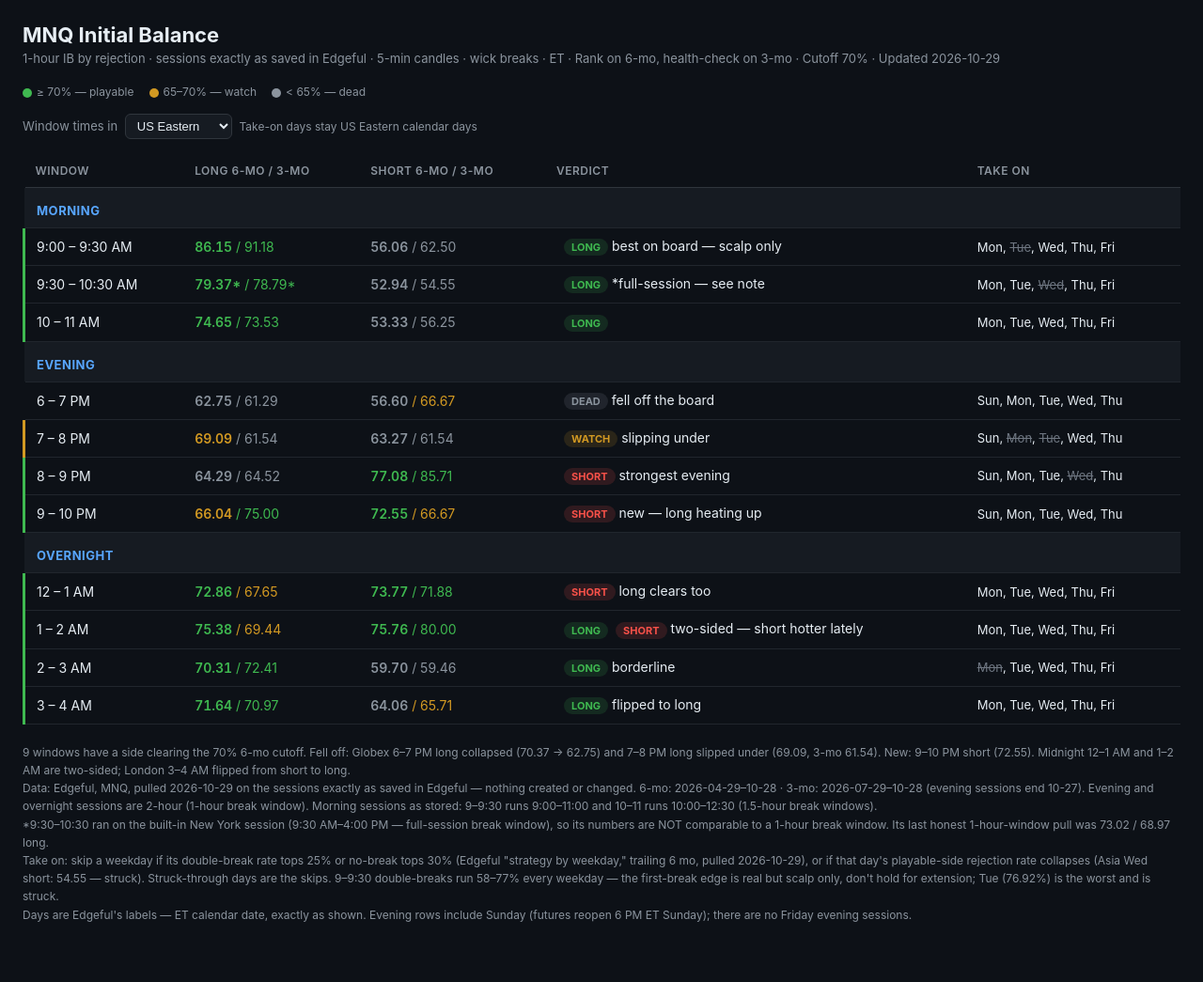
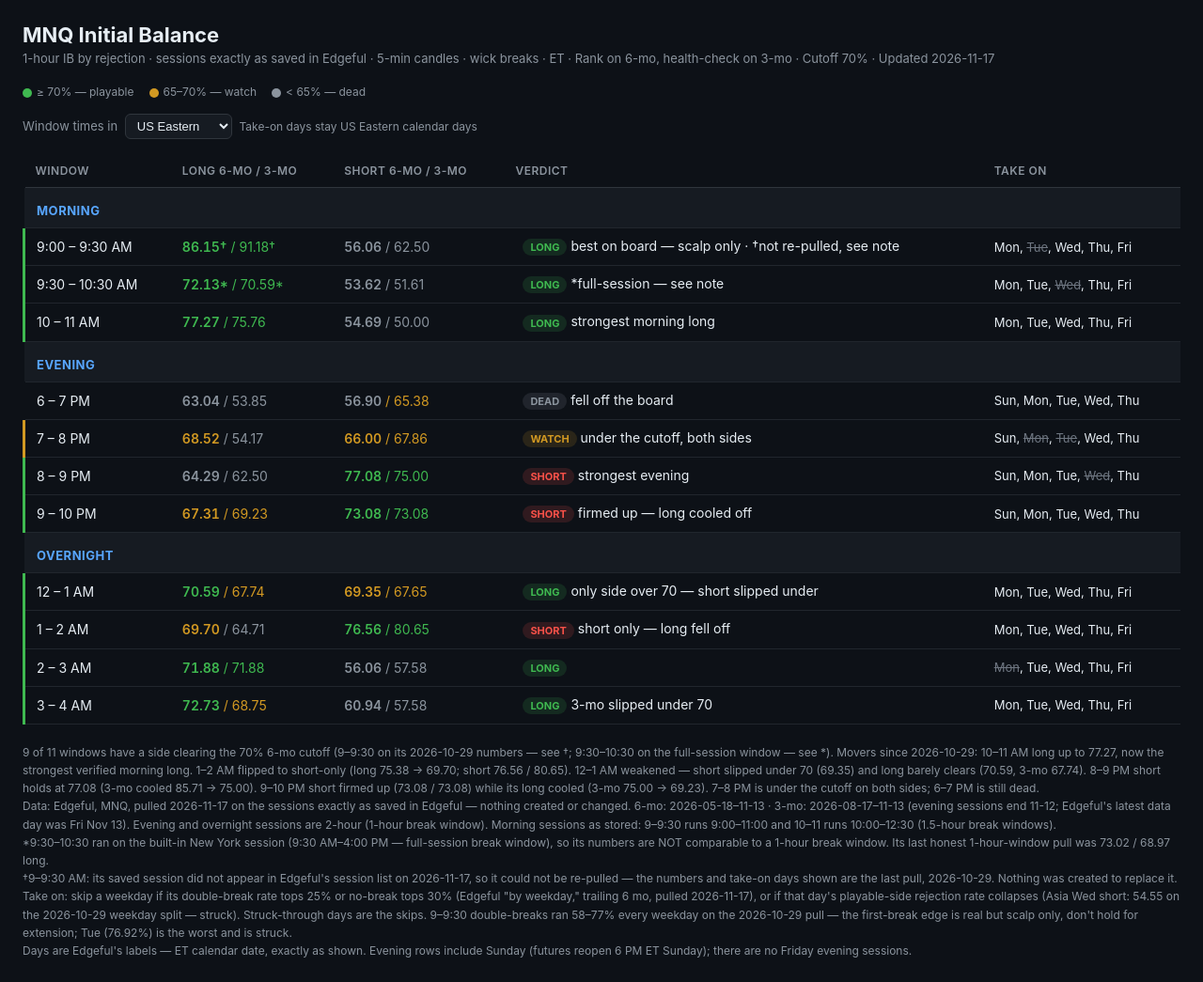
Before and after one commit to flexprofits/ibsniper, a plain HTML site: page index.html in a window 1280 px wide. Shown: the whole page at 94% size. Before the commit the page ends 1007 px from the top, so only its background shows below. Drawn offline with Linux system fonts and the light colour scheme.

Commit message:
Refresh MNQ IB stats — fresh Edgeful pull 2026-11-17

```diff
--- a/index.html
+++ b/index.html
@@ -36,7 +36,7 @@
 </head>
 <body>
 <h1>MNQ Initial Balance</h1>
-<div class="sub">1-hour IB by rejection · sessions exactly as saved in Edgeful · 5-min candles · wick breaks · ET · Rank on 6-mo, health-check on 3-mo · Cutoff 70% · Updated 2026-10-29</div>
+<div class="sub">1-hour IB by rejection · sessions exactly as saved in Edgeful · 5-min candles · wick breaks · ET · Rank on 6-mo, health-check on 3-mo · Cutoff 70% · Updated 2026-11-17</div>
 <div class="legend">
   <span><span class="dot" style="background:#3fb950"></span>≥ 70% — playable</span>
   <span><span class="dot" style="background:#d29922"></span>65–70% — watch</span>
@@ -55,25 +55,26 @@
 </select> <span class="tzhint">Take-on days stay US Eastern calendar days</span></div>
 <table>
 <tr><th>Window</th><th>Long 6-mo / 3-mo</th><th>Short 6-mo / 3-mo</th><th>Verdict</th><th>Take on</th></tr><tr class="section"><td colspan="5">Morning</td></tr>
-<tr class="playable"><td data-et-start="09:00" data-et-end="09:30">9:00 – 9:30 AM</td><td><span class="rate g">86.15</span> <span class="g">/ 91.18</span></td><td><span class="rate r">56.06</span> <span class="r">/ 62.50</span></td><td><span class="tag tag-long">LONG</span> best on board — scalp only</td><td class="days">Mon, <span class="skip">Tue</span>, Wed, Thu, Fri</td></tr>
-<tr class="playable"><td data-et-start="09:30" data-et-end="10:30">9:30 – 10:30 AM</td><td><span class="rate g">79.37*</span> <span class="g">/ 78.79*</span></td><td><span class="rate r">52.94</span> <span class="r">/ 54.55</span></td><td><span class="tag tag-long">LONG</span> *full-session — see note</td><td class="days">Mon, Tue, <span class="skip">Wed</span>, Thu, Fri</td></tr>
-<tr class="playable"><td data-et-start="10:00" data-et-end="11:00">10 – 11 AM</td><td><span class="rate g">74.65</span> <span class="g">/ 73.53</span></td><td><span class="rate r">53.33</span> <span class="r">/ 56.25</span></td><td><span class="tag tag-long">LONG</span></td><td class="days">Mon, Tue, Wed, Thu, Fri</td></tr>
+<tr class="playable"><td data-et-start="09:00" data-et-end="09:30">9:00 – 9:30 AM</td><td><span class="rate g">86.15†</span> <span class="g">/ 91.18†</span></td><td><span class="rate r">56.06</span> <span class="r">/ 62.50</span></td><td><span class="tag tag-long">LONG</span> best on board — scalp only · †not re-pulled, see note</td><td class="days">Mon, <span class="skip">Tue</span>, Wed, Thu, Fri</td></tr>
+<tr class="playable"><td data-et-start="09:30" data-et-end="10:30">9:30 – 10:30 AM</td><td><span class="rate g">72.13*</span> <span class="g">/ 70.59*</span></td><td><span class="rate r">53.62</span> <span class="r">/ 51.61</span></td><td><span class="tag tag-long">LONG</span> *full-session — see note</td><td class="days">Mon, Tue, <span class="skip">Wed</span>, Thu, Fri</td></tr>
+<tr class="playable"><td data-et-start="10:00" data-et-end="11:00">10 – 11 AM</td><td><span class="rate g">77.27</span> <span class="g">/ 75.76</span></td><td><span class="rate r">54.69</span> <span class="r">/ 50.00</span></td><td><span class="tag tag-long">LONG</span> strongest morning long</td><td class="days">Mon, Tue, Wed, Thu, Fri</td></tr>
 <tr class="section"><td colspan="5">Evening</td></tr>
-<tr><td data-et-start="18:00" data-et-end="19:00">6 – 7 PM</td><td><span class="rate r">62.75</span> <span class="r">/ 61.29</span></td><td><span class="rate r">56.60</span> <span class="y">/ 66.67</span></td><td><span class="tag tag-void">DEAD</span> fell off the board</td><td class="days">Sun, Mon, Tue, Wed, Thu</td></tr>
-<tr class="watch"><td data-et-start="19:00" data-et-end="20:00">7 – 8 PM</td><td><span class="rate y">69.09</span> <span class="r">/ 61.54</span></td><td><span class="rate r">63.27</span> <span class="r">/ 61.54</span></td><td><span class="tag tag-watch">WATCH</span> slipping under</td><td class="days">Sun, <span class="skip">Mon</span>, <span class="skip">Tue</span>, Wed, Thu</td></tr>
-<tr class="playable"><td data-et-start="20:00" data-et-end="21:00">8 – 9 PM</td><td><span class="rate r">64.29</span> <span class="r">/ 64.52</span></td><td><span class="rate g">77.08</span> <span class="g">/ 85.71</span></td><td><span class="tag tag-short">SHORT</span> strongest evening</td><td class="days">Sun, Mon, Tue, <span class="skip">Wed</span>, Thu</td></tr>
-<tr class="playable"><td data-et-start="21:00" data-et-end="22:00">9 – 10 PM</td><td><span class="rate y">66.04</span> <span class="g">/ 75.00</span></td><td><span class="rate g">72.55</span> <span class="y">/ 66.67</span></td><td><span class="tag tag-short">SHORT</span> new — long heating up</td><td class="days">Sun, Mon, Tue, Wed, Thu</td></tr>
+<tr><td data-et-start="18:00" data-et-end="19:00">6 – 7 PM</td><td><span class="rate r">63.04</span> <span class="r">/ 53.85</span></td><td><span class="rate r">56.90</span> <span class="y">/ 65.38</span></td><td><span class="tag tag-void">DEAD</span> fell off the board</td><td class="days">Sun, Mon, Tue, Wed, Thu</td></tr>
+<tr class="watch"><td data-et-start="19:00" data-et-end="20:00">7 – 8 PM</td><td><span class="rate y">68.52</span> <span class="r">/ 54.17</span></td><td><span class="rate y">66.00</span> <span class="y">/ 67.86</span></td><td><span class="tag tag-watch">WATCH</span> under the cutoff, both sides</td><td class="days">Sun, <span class="skip">Mon</span>, <span class="skip">Tue</span>, Wed, Thu</td></tr>
+<tr class="playable"><td data-et-start="20:00" data-et-end="21:00">8 – 9 PM</td><td><span class="rate r">64.29</span> <span class="r">/ 62.50</span></td><td><span class="rate g">77.08</span> <span class="g">/ 75.00</span></td><td><span class="tag tag-short">SHORT</span> strongest evening</td><td class="days">Sun, Mon, Tue, <span class="skip">Wed</span>, Thu</td></tr>
+<tr class="playable"><td data-et-start="21:00" data-et-end="22:00">9 – 10 PM</td><td><span class="rate y">67.31</span> <span class="y">/ 69.23</span></td><td><span class="rate g">73.08</span> <span class="g">/ 73.08</span></td><td><span class="tag tag-short">SHORT</span> firmed up — long cooled off</td><td class="days">Sun, Mon, Tue, Wed, Thu</td></tr>
 <tr class="section"><td colspan="5">Overnight</td></tr>
-<tr class="playable"><td data-et-start="00:00" data-et-end="01:00">12 – 1 AM</td><td><span class="rate g">72.86</span> <span class="y">/ 67.65</span></td><td><span class="rate g">73.77</span> <span class="g">/ 71.88</span></td><td><span class="tag tag-short">SHORT</span> long clears too</td><td class="days">Mon, Tue, Wed, Thu, Fri</td></tr>
-<tr class="playable"><td data-et-start="01:00" data-et-end="02:00">1 – 2 AM</td><td><span class="rate g">75.38</span> <span class="y">/ 69.44</span></td><td><span class="rate g">75.76</span> <span class="g">/ 80.00</span></td><td><span class="tag tag-long">LONG</span><span class="tag tag-short">SHORT</span> two-sided — short hotter lately</td><td class="days">Mon, Tue, Wed, Thu, Fri</td></tr>
-<tr class="playable"><td data-et-start="02:00" data-et-end="03:00">2 – 3 AM</td><td><span class="rate g">70.31</span> <span class="g">/ 72.41</span></td><td><span class="rate r">59.70</span> <span class="r">/ 59.46</span></td><td><span class="tag tag-long">LONG</span> borderline</td><td class="days"><span class="skip">Mon</span>, Tue, Wed, Thu, Fri</td></tr>
-<tr class="playable"><td data-et-start="03:00" data-et-end="04:00">3 – 4 AM</td><td><span class="rate g">71.64</span> <span class="g">/ 70.97</span></td><td><span class="rate r">64.06</span> <span class="y">/ 65.71</span></td><td><span class="tag tag-long">LONG</span> flipped to long</td><td class="days">Mon, Tue, Wed, Thu, Fri</td></tr>
+<tr class="playable"><td data-et-start="00:00" data-et-end="01:00">12 – 1 AM</td><td><span class="rate g">70.59</span> <span class="y">/ 67.74</span></td><td><span class="rate y">69.35</span> <span class="y">/ 67.65</span></td><td><span class="tag tag-long">LONG</span> only side over 70 — short slipped under</td><td class="days">Mon, Tue, Wed, Thu, Fri</td></tr>
+<tr class="playable"><td data-et-start="01:00" data-et-end="02:00">1 – 2 AM</td><td><span class="rate y">69.70</span> <span class="r">/ 64.71</span></td><td><span class="rate g">76.56</span> <span class="g">/ 80.65</span></td><td><span class="tag tag-short">SHORT</span> short only — long fell off</td><td class="days">Mon, Tue, Wed, Thu, Fri</td></tr>
+<tr class="playable"><td data-et-start="02:00" data-et-end="03:00">2 – 3 AM</td><td><span class="rate g">71.88</span> <span class="g">/ 71.88</span></td><td><span class="rate r">56.06</span> <span class="r">/ 57.58</span></td><td><span class="tag tag-long">LONG</span></td><td class="days"><span class="skip">Mon</span>, Tue, Wed, Thu, Fri</td></tr>
+<tr class="playable"><td data-et-start="03:00" data-et-end="04:00">3 – 4 AM</td><td><span class="rate g">72.73</span> <span class="y">/ 68.75</span></td><td><span class="rate r">60.94</span> <span class="r">/ 57.58</span></td><td><span class="tag tag-long">LONG</span> 3-mo slipped under 70</td><td class="days">Mon, Tue, Wed, Thu, Fri</td></tr>
 </table>
 <div class="note">
-  9 windows have a side clearing the 70% 6-mo cutoff. Fell off: Globex 6–7 PM long collapsed (70.37 → 62.75) and 7–8 PM long slipped under (69.09, 3-mo 61.54). New: 9–10 PM short (72.55). Midnight 12–1 AM and 1–2 AM are two-sided; London 3–4 AM flipped from short to long.<br>
-  Data: Edgeful, MNQ, pulled 2026-10-29 on the sessions exactly as saved in Edgeful — nothing created or changed. 6-mo: 2026-04-29–10-28 · 3-mo: 2026-07-29–10-28 (evening sessions end 10-27). Evening and overnight sessions are 2-hour (1-hour break window). Morning sessions as stored: 9–9:30 runs 9:00–11:00 and 10–11 runs 10:00–12:30 (1.5-hour break windows).<br>
+  9 of 11 windows have a side clearing the 70% 6-mo cutoff (9–9:30 on its 2026-10-29 numbers — see †; 9:30–10:30 on the full-session window — see *). Movers since 2026-10-29: 10–11 AM long up to 77.27, now the strongest verified morning long. 1–2 AM flipped to short-only (long 75.38 → 69.70; short 76.56 / 80.65). 12–1 AM weakened — short slipped under 70 (69.35) and long barely clears (70.59, 3-mo 67.74). 8–9 PM short holds at 77.08 (3-mo cooled 85.71 → 75.00). 9–10 PM short firmed up (73.08 / 73.08) while its long cooled (3-mo 75.00 → 69.23). 7–8 PM is under the cutoff on both sides; 6–7 PM is still dead.<br>
+  Data: Edgeful, MNQ, pulled 2026-11-17 on the sessions exactly as saved in Edgeful — nothing created or changed. 6-mo: 2026-05-18–11-13 · 3-mo: 2026-08-17–11-13 (evening sessions end 11-12; Edgeful's latest data day was Fri Nov 13). Evening and overnight sessions are 2-hour (1-hour break window). Morning sessions as stored: 9–9:30 runs 9:00–11:00 and 10–11 runs 10:00–12:30 (1.5-hour break windows).<br>
   *9:30–10:30 ran on the built-in New York session (9:30 AM–4:00 PM — full-session break window), so its numbers are NOT comparable to a 1-hour break window. Its last honest 1-hour-window pull was 73.02 / 68.97 long.<br>
-  Take on: skip a weekday if its double-break rate tops 25% or no-break tops 30% (Edgeful "strategy by weekday," trailing 6 mo, pulled 2026-10-29), or if that day's playable-side rejection rate collapses (Asia Wed short: 54.55 — struck). Struck-through days are the skips. 9–9:30 double-breaks run 58–77% every weekday — the first-break edge is real but scalp only, don't hold for extension; Tue (76.92%) is the worst and is struck.<br>
+  †9–9:30 AM: its saved session did not appear in Edgeful's session list on 2026-11-17, so it could not be re-pulled — the numbers and take-on days shown are the last pull, 2026-10-29. Nothing was created to replace it.<br>
+  Take on: skip a weekday if its double-break rate tops 25% or no-break tops 30% (Edgeful "by weekday," trailing 6 mo, pulled 2026-11-17), or if that day's playable-side rejection rate collapses (Asia Wed short: 54.55 on the 2026-10-29 weekday split — struck). Struck-through days are the skips. 9–9:30 double-breaks ran 58–77% every weekday on the 2026-10-29 pull — the first-break edge is real but scalp only, don't hold for extension; Tue (76.92%) is the worst and is struck.<br>
   Days are Edgeful's labels — ET calendar date, exactly as shown. Evening rows include Sunday (futures reopen 6 PM ET Sunday); there are no Friday evening sessions.
 </div>
 <script>
```
